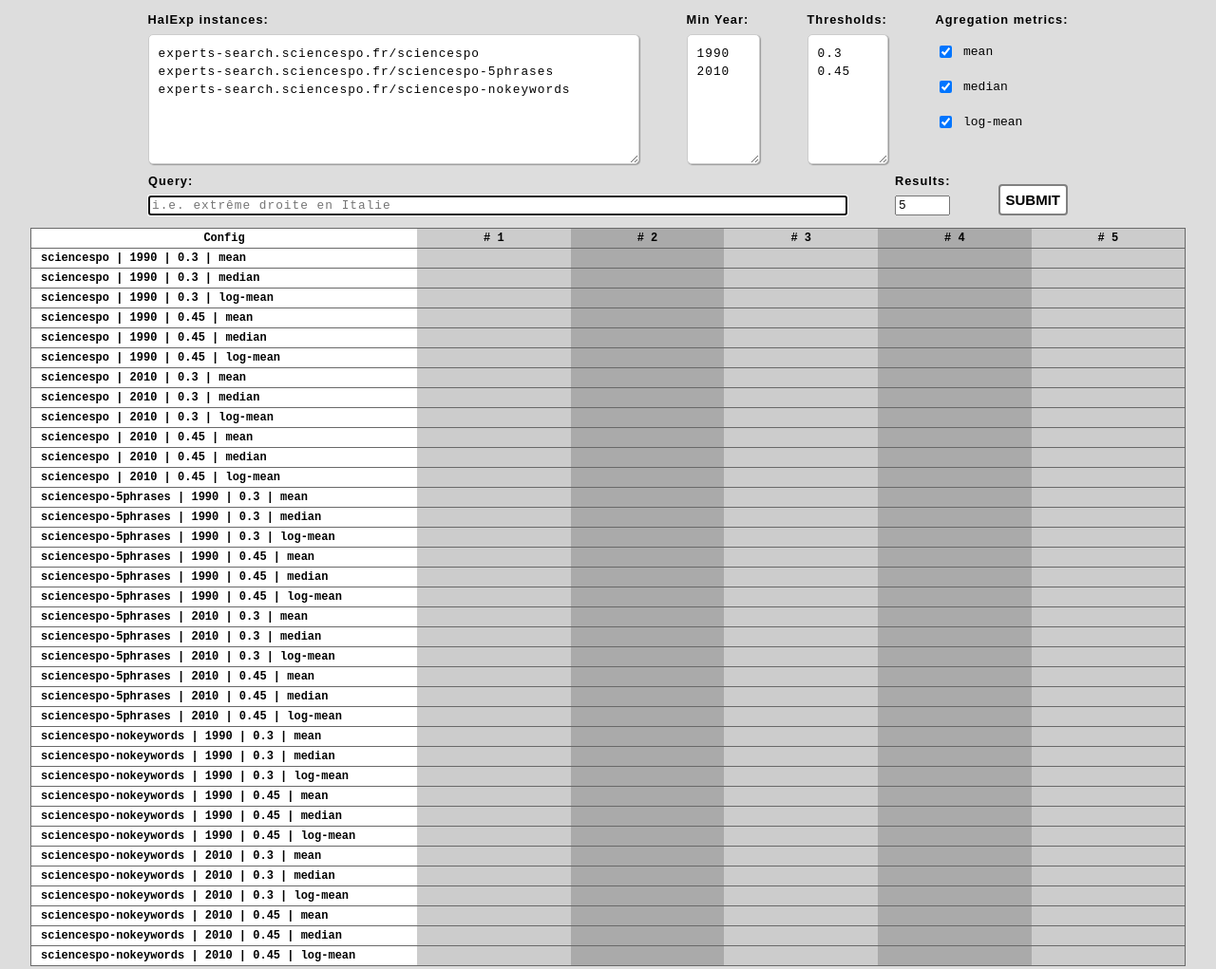
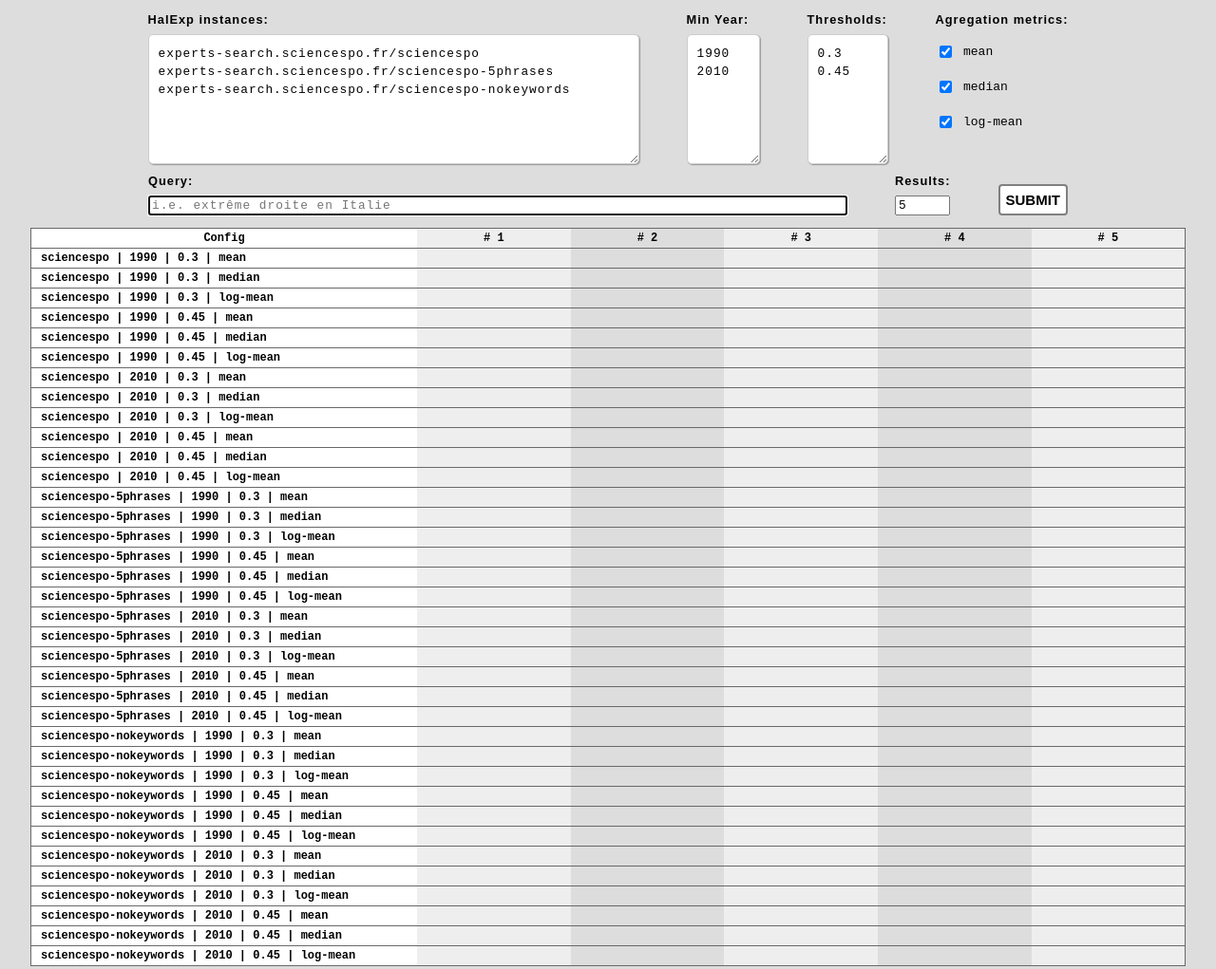
Before and after one commit to medialab/halexp, a website: page tester/index.html in a window 1280 px wide. Shown: the whole page at 95% size. Drawn offline with Linux system fonts and the light colour scheme.

Commit message:
more readable bg colors

```diff
--- a/tester/index.js
+++ b/tester/index.js
@@ -1,4 +1,8 @@
-//import FileSaver from "file-saver";
+/* TODO:
+ * - allow to switch between querying docs and authors
+ * - allow to see the actual full data of a single result
+ * - allow sorting of results
+*/
 
 let configs;
 let nb_results;
--- a/tester/style.css
+++ b/tester/style.css
@@ -94,10 +94,10 @@
   padding: 3px;
 }
 th:nth-child(2n+1), td:nth-child(2n+1) {
-  background: #AAA;
+  background: #DDD;
 }
 th:nth-child(2n+2), td:nth-child(2n+2) {
-  background: #CCC;
+  background: #EEE;
 }
 th:first-child, td:first-child {
   background: white;
```
